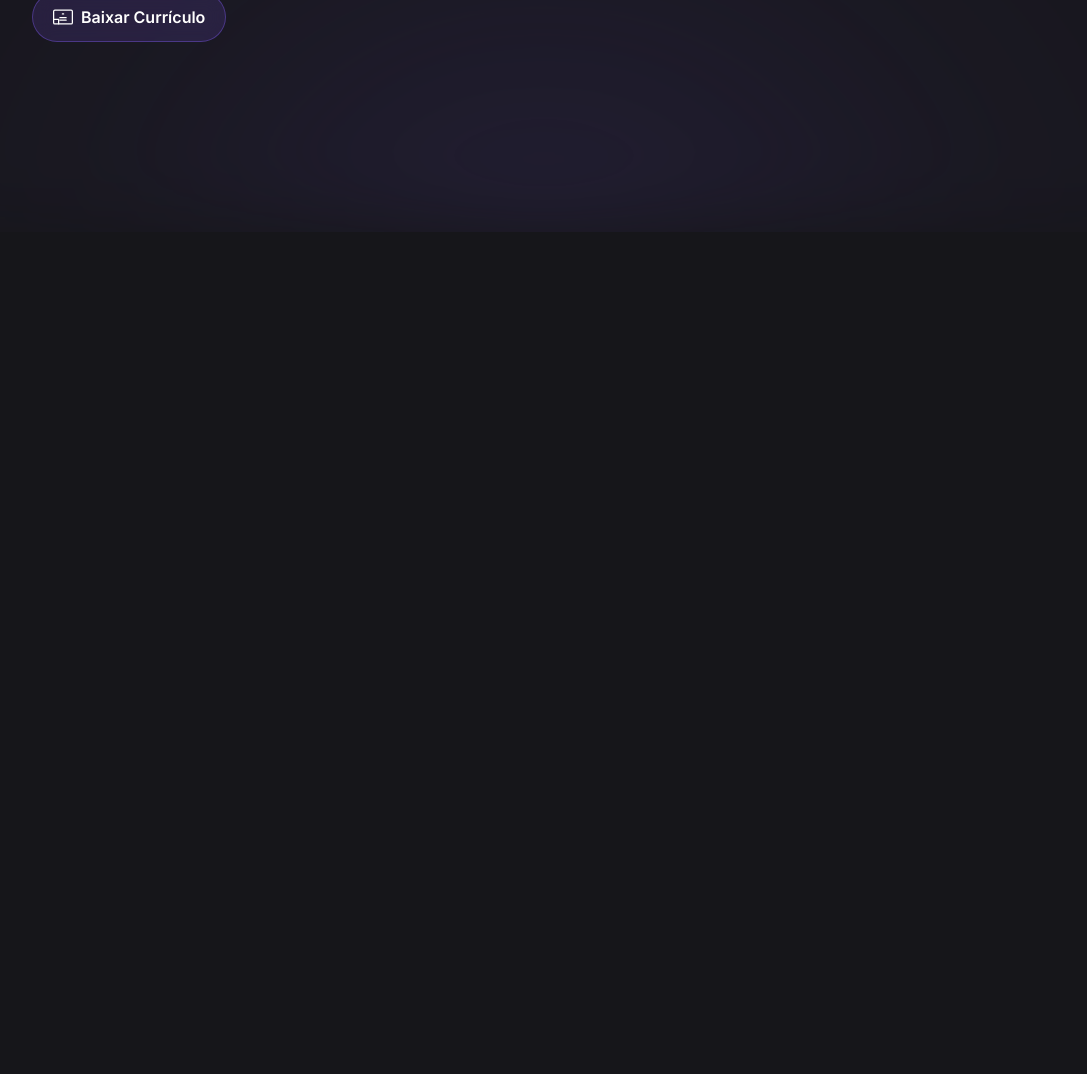
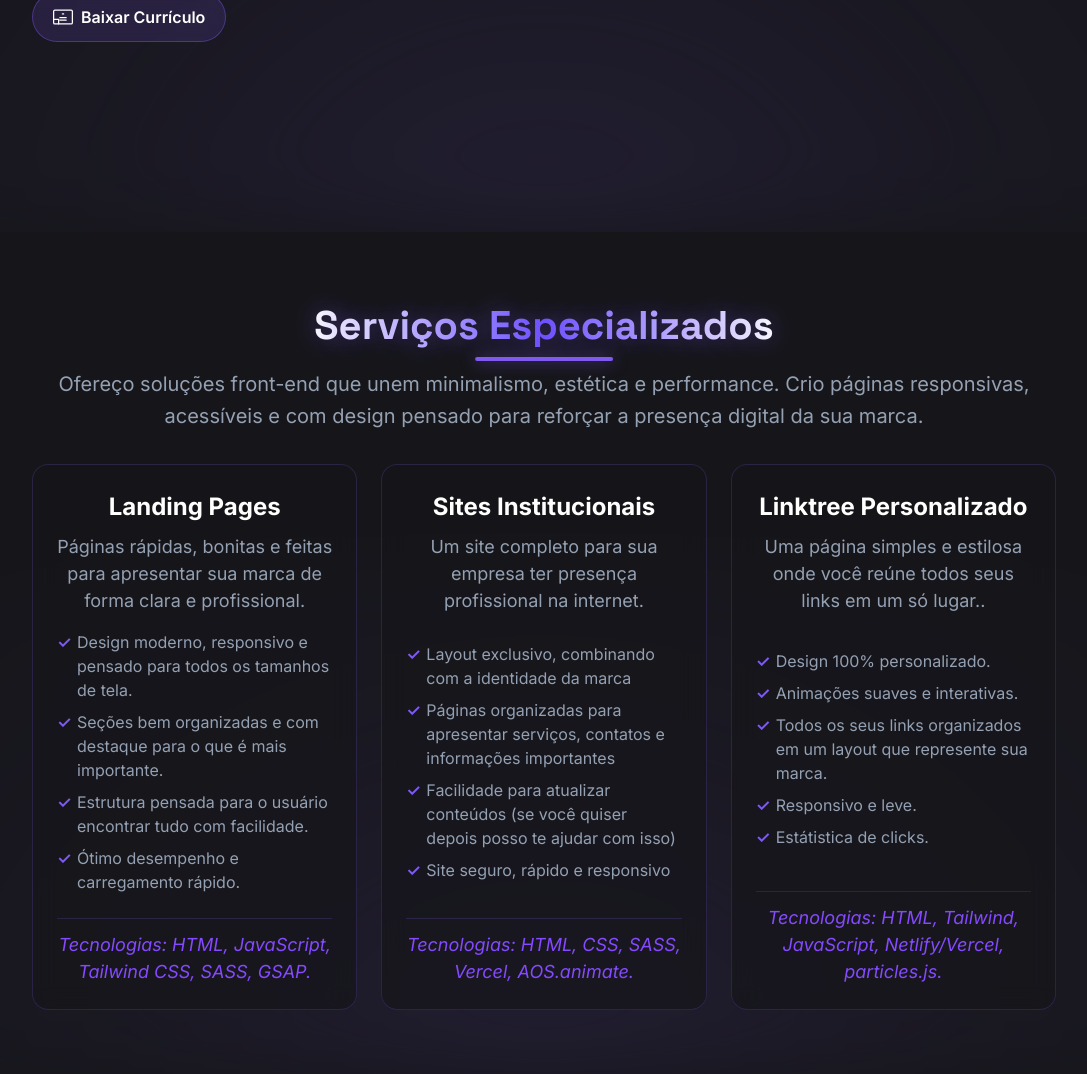
Before and after one commit to Luidhy-Davii/luidhy-dev, a website built with Vite: page index.html in a window 1280 px wide. Shown: the part 1384-2458 px from the top of the page, without its empty margins (96-1183 px from the left). Before the commit the page ends 1616 px from the top, so only its background shows below. Built offline with nearby package versions, Linux system fonts and the light colour scheme.

Commit message:
feat: Adicionando a sessão serviços, totalmente responsiva e com animações nos cads.

```diff
--- a/index.html
+++ b/index.html
@@ -4,13 +4,17 @@
 <head>
   <meta charset="UTF-8" />
   <meta name="viewport" content="width=device-width, initial-scale=1.0" />
+  <meta name="description"
+    content="Portfólio de Luidhy Davi, desenvolvedor front-end especializado em soluções web modernas, responsivas e de alta performance." />
   <title>Luidhy | Front-end Developer</title>
 </head>
 
 <body>
   <header class="cabecalho container--spacing">
-    <a href="#" class="cabecalho--logo" aria-hidden="true"><span class="cabecalho--span">&lt;</span> Luidhy DEV <span
-        class="cabecalho--span">&gt;</span></a>
+    <a href="#top" class="cabecalho--logo">
+      <span class="cabecalho--span" aria-hidden="true">&lt;</span> Luidhy DEV <span class="cabecalho--span"
+        aria-hidden="true">&gt;</span>
+    </a>
     <!-- menu hamburguer -->
     <div class="menu-toggle" id="mobile-menu" tabindex="0" aria-label="Abrir menu" aria-expanded="false">
       <span class="bar"></span>
@@ -20,17 +24,17 @@
 
     <nav class="cabecalho--nav" role="navigation" aria-label="Menu de navegação">
       <ul class="nav--list">
-        <li><a href="#sobre" class="nav--list__links" tabindex="0">Sobre</a></li>
-        <li><a href="#importancia" class="nav--list__links" tabindex="0">Serviços</a></li>
-        <li><a href="#tes" class="nav--list__links" tabindex="0">Habilidades</a></li>
-        <li><a href="#agenda" class="nav--list__links" tabindex="0">Projetos</a></li>
-        <li><a href="#contato" class="nav--list__links" tabindex="0">Contato</a></li>
+        <li><a href="#sobre" class="nav--list__links">Sobre</a></li>
+        <li><a href="#servicos" class="nav--list__links">Serviços</a></li>
+        <li><a href="#habilidades" class="nav--list__links">Habilidades</a></li>
+        <li><a href="#projetos" class="nav--list__links">Projetos</a></li>
+        <li><a href="#contato" class="nav--list__links">Contato</a></li>
       </ul>
     </nav>
   </header>
   <!-- fim-header -->
   <!-- sessão apresentação -->
-  <main class="sessao--apresentacao ">
+  <main class="sessao--apresentacao">
     <h3 class="sessao--apresentacao__span">Salveee, eu sou o 👋</h3>
     <h1 class="sessao--apresentacao__titulo" data-tilt>Luidhy Davi</h1>
     <h2 class="sessao--apresentacao__subtitulo">Front-End Developer</h2>
@@ -94,11 +98,70 @@
     </div>
   </section>
   <!-- fim-sessão sobre -->
+  <!-- sessão habilidades -->
+  <section id="servicos" class="sessao--servicos">
+    <div class="servicos--wrapper container">
+      <header class="servicos--header">
+        <h2 class="servicos--titulo">Serviços Especializados</h2>
+        <p class="servicos--texto">
+          Ofereço soluções front-end que unem minimalismo, estética e performance. Crio páginas responsivas, acessíveis e com design pensado para reforçar a presença digital da sua marca.
+        </p>
+      </header>
+
+      <!-- CARDS -->
+      <div class="servicos--grid">
+        <article class="card-servico">
+          <h3>Landing Pages</h3>
+          <p>Páginas rápidas, bonitas e feitas para apresentar sua marca de forma clara e profissional.</p>
+          <ul class="card--lista">
+            <li>Design moderno, responsivo e pensado para todos os tamanhos de tela.</li>
+            <li>Seções bem organizadas e com destaque para o que é mais importante.</li>
+            <li>Estrutura pensada para o usuário encontrar tudo com facilidade.</li>
+            <li>Ótimo desempenho e carregamento rápido.</li>
+          </ul>
+          <footer class="card--tech">
+            Tecnologias: HTML, JavaScript, Tailwind CSS, SASS, GSAP.
+          </footer>
+        </article>
+
+        <article class="card-servico">
+          <h3>Sites Institucionais</h3>
+          <p>Um site completo para sua empresa ter presença profissional na internet.</p>
+          <ul class="card--lista">
+            <li>Layout exclusivo, combinando com a identidade da marca</li>
+            <li>Páginas organizadas para apresentar serviços, contatos e informações importantes</li>
+            <li>Facilidade para atualizar conteúdos (se você quiser depois posso te ajudar com isso)</li>
+            <li>Site seguro, rápido e responsivo</li>
+          </ul>
+          <footer class="card--tech">
+            Tecnologias: HTML, CSS, SASS, Vercel, AOS.animate.
+          </footer>
+        </article>
+
+        <article class="card-servico">
+          <h3>Linktree Personalizado</h3>
+          <p>Uma página simples e estilosa onde você reúne todos seus links em um só lugar..</p>
+          <ul class="card--lista">
+            <li>Design 100% personalizado.</li>
+            <li>Animações suaves e interativas.</li>
+            <li>Todos os seus links organizados em um layout que represente sua marca.</li>
+            <li>Responsivo e leve.</li>
+            <li>Estátistica de clicks.</li>
+          </ul>
+          <footer class="card--tech">
+            Tecnologias: HTML, Tailwind, JavaScript, Netlify/Vercel, particles.js.
+          </footer>
+        </article>
+
+      </div>
+    </div>
+  </section>
+  <!-- fim sessão habilidades -->
   <!-- Botão Voltar ao Topo -->
-  <a href="#" class="scroll--top">
+  <a href="#top" class="scroll--top">
     <svg xmlns="http://www.w3.org/2000/svg" width="24" height="24" fill="currentColor" viewBox="0 0 16 16">
       <path fill-rule="evenodd"
-        d="M8 12a.5.5 0 0 0 .5-.5V5.707l2.146 2.147a.5.5 0 0 0 .708-.708l-3-3a.5.5 0 0 0-.708 0l-3 3a.5.5 0 1 0 .708.708L7.5 5.707V11.5a.5.5 0 0 0 .5.5z" />
+        d="M8 12a.5.5 0 0 0 .5-.5V5.707l2.146 2.147a.5.5 0 0 0 .708-.708l-3-3a.5.5 0 0 1-.708 0l-3 3a.5.5 0 1 0 .708.708L7.5 5.707V11.5a.5.5 0 0 0 .5.5z" />
     </svg>
   </a>
   <!-- scripts -->
--- a/src/scss/_mainSection.scss
+++ b/src/scss/_mainSection.scss
@@ -12,7 +12,7 @@
   @include efeitoBrilhoDeFundo($roxo);
 
   .sessao--apresentacao__span {
-    @include tipografia(clamp($font-size-xs, 3vw, $font-size-base), $fonte-texto, $roxo, 300);
+    @include tipografia(clamp($font-size-xs, 3vw, $font-size-base), $fonte-texto, $roxo, 300, none);
     background: rgba($roxo, 0.1);
     border: 1px solid rgba($roxo, 0.3);
     border-radius: 5rem;
--- a/src/scss/_mixins.scss
+++ b/src/scss/_mixins.scss
@@ -113,3 +113,18 @@
   font-weight: $weight;
   text-transform: $transform;
 }
+
+@mixin linhaEmbaixoDoTexto($botom, $width, $height, $corDaLinha) {
+    &::after {
+        content: '';
+        position: absolute;
+        bottom: $botom;
+        left: 50%;
+        transform: translateX(-50%);
+        width: $width;
+        height: $height;
+        background: $corDaLinha;
+        border-radius: 2px;
+        box-shadow: 0 0 15px rgba($roxo, 0.5);
+    }
+}
--- /dev/null
+++ b/src/scss/_servicos.scss
@@ -0,0 +1,128 @@
+// _servicos.scss
+@use './variaveis' as *;
+@use './mixins' as *;
+
+.sessao--servicos {
+    min-height: 100dvh;
+    padding: $space-8 1rem;
+    background: $background;
+    display: flex;
+    align-items: center;
+    justify-content: center;
+    overflow: hidden;
+    @include efeitoBrilhoDeFundo($roxo);
+}
+
+.servicos--wrapper {
+    max-height: 100%;
+    overflow-y: auto;
+    padding: $space-4 0;
+}
+
+/* HEADER */
+.servicos--header {
+    text-align: center;
+    margin-bottom: $space-7;
+}
+
+.servicos--titulo {
+    @include tipografia(clamp($font-size-xl, 4vw, $font-size-3xl), $fonte-titulos, $branco, 700);
+    @include gradienteTitulos(hsl(240 100% 99.8%), hsl(250 100% 66%), hsl(240 100% 99.8%));
+    @include linhaEmbaixoDoTexto(-0.5rem, 30%, 4px, $roxo);
+    margin: 0 0 $space-3;
+    position: relative;
+    display: inline-block;
+}
+
+.servicos--texto {
+    font-size: clamp($font-size-md, 3vw, $font-size-lg);
+    color: $cinza;
+    margin: 0 auto;
+    line-height: 1.6;
+}
+
+/* GRID */
+.servicos--grid {
+    display: grid;
+    grid-template-columns: 1fr;
+    gap: $space-6;
+}
+
+@media (min-width: 768px) {
+    .servicos--grid {
+        grid-template-columns: repeat(3, 1fr);
+    }
+}
+
+/* CARD */
+.card-servico {
+    background: rgba(22, 22, 26, 0.7);
+    backdrop-filter: blur(12px);
+    border: 1px solid rgba($roxo, 0.2);
+    border-radius: 1.6rem;
+    padding: $space-6;
+    transition: all 0.4s ease;
+    display: flex;
+    flex-direction: column;
+
+    &:hover {
+        transform: translateY(-10px);
+        border-color: rgba($roxo, 0.6);
+        box-shadow: 0 20px 40px rgba(0, 0, 0, 0.4), 0 0 30px rgba($roxo, 0.25);
+    }
+}
+
+.card--icon {
+    font-size: 3.5rem;
+    color: $roxo;
+    margin-bottom: $space-3;
+    text-align: center;
+}
+
+.card-servico h3 {
+    font-size: clamp($font-size-md, 3vw, $font-size-xl);
+    color: $branco;
+    margin: 0 0 $space-2;
+    text-align: center;
+}
+
+.card-servico p {
+    color: $cinza;
+    font-size: clamp($font-size-base, 2.5vw, $font-size-md);
+    margin-bottom: $space-4;
+    text-align: center;
+    flex-grow: 1;
+}
+
+.card--lista {
+    list-style: none;
+    padding: 0;
+    margin: 0 0 $space-4;
+    flex-grow: 1;
+
+    li {
+        color: $cinza;
+        font-size: clamp($font-size-sm, 2vw, $font-size-base);
+        margin-bottom: $space-2;
+        position: relative;
+        padding-left: 2rem;
+
+        &::before {
+            content: '✓';
+            color: $roxo;
+            position: absolute;
+            left: 0;
+            font-weight: 600;
+        }
+    }
+}
+
+.card--tech {
+    font-size: clamp($font-size-xs, 2vw, $font-size-md);
+    color: $roxo-claro;
+    font-style: italic;
+    text-align: center;
+    margin-top: auto;
+    padding-top: $space-3;
+    border-top: 1px solid rgba($roxo, 0.2);
+}
--- a/src/scss/_sobre.scss
+++ b/src/scss/_sobre.scss
@@ -30,22 +30,10 @@
 .sessao--sobre__titulo {
     @include tipografia(clamp($font-size-xl, 4vw, $font-size-3xl), $fonte-titulos, $branco, 700, capitalize);
     @include gradienteTitulos(hsl(240 100% 99.8%), hsl(250 100% 66%), hsl(240 100% 99.8%));
+    @include linhaEmbaixoDoTexto(-0.5rem, 80%, 4px, $roxo);
     margin: 0 0 $space-4;
     position: relative;
     display: inline-block;
-
-    &::after {
-        content: '';
-        position: absolute;
-        bottom: -0.5rem;
-        left: 50%;
-        transform: translateX(-50%);
-        width: 80%;
-        height: 4px;
-        background: $roxo;
-        border-radius: 2px;
-        box-shadow: 0 0 15px rgba($roxo, 0.5);
-    }
 }
 
 .sessao--sobre__texto {
--- a/src/scss/style.scss
+++ b/src/scss/style.scss
@@ -3,6 +3,7 @@
 @use './header';
 @use './mainSection';
 @use './sobre';
+@use './servicos';
 @import 'https://fonts.googleapis.com/css2?family=Inter:ital,opsz,wght@0,14..32,100..900;1,14..32,100..900&family=Space+Grotesk:wght@300..700&display=swap';
 
 * {
```
Also changed, not shown: site-map.txt (+8 -0 lines).
